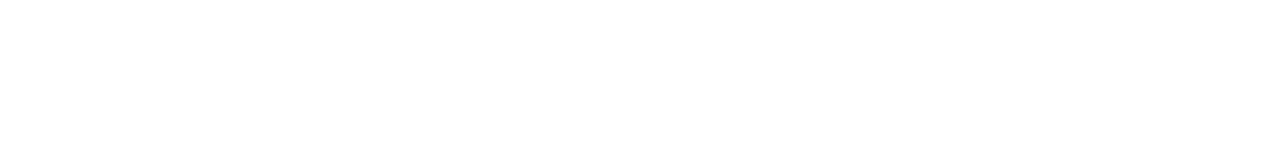
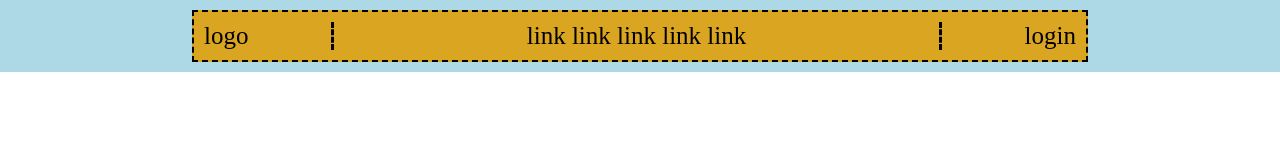
Before and after one commit to alessandro-cordoglio/htmlcss-struttura-discord, a plain HTML site: page index.html in a window 1280 px wide. Drawn offline with Linux system fonts and the light colour scheme.

Commit message:
finalizzata struttura del nav

```diff
--- a/css/style.css
+++ b/css/style.css
@@ -7,3 +7,43 @@
     padding: 0;
     box-sizing: border-box;
 }
+
+/*---------------
+    DEBUG
+--------------- */
+
+.debug header{
+    background-color: #ADD8E6;
+}
+
+.debug .nav{
+    font-size: 25px;
+    border: 2px dashed black;
+    background-color: #DAA520;
+}
+
+.debug .link{
+    border-left: dashed black 3px;
+    border-right: dashed black 3px;
+}
+
+
+
+/*---------------
+    HEADER
+--------------- */
+header{
+    padding: 10px 15%;
+}
+
+.nav{
+    display: flex;
+    align-items: center;
+    justify-content: space-between;
+    padding: 10px;
+}
+
+.link{
+    width: 70%;
+    text-align: center;
+}
--- a/index.html
+++ b/index.html
@@ -7,7 +7,13 @@
     <title>Discord</title>
     <link rel="stylesheet" href="css/style.css">
 </head>
-<body>
-
+<body class="debug">
+    <header>
+            <div class="nav">
+                <div class="logo">logo</div>
+                <div class="debug link">link link link link link</div>
+                <div class="login">login</div>
+            </div>
+    </header>
 </body>
 </html>
```
